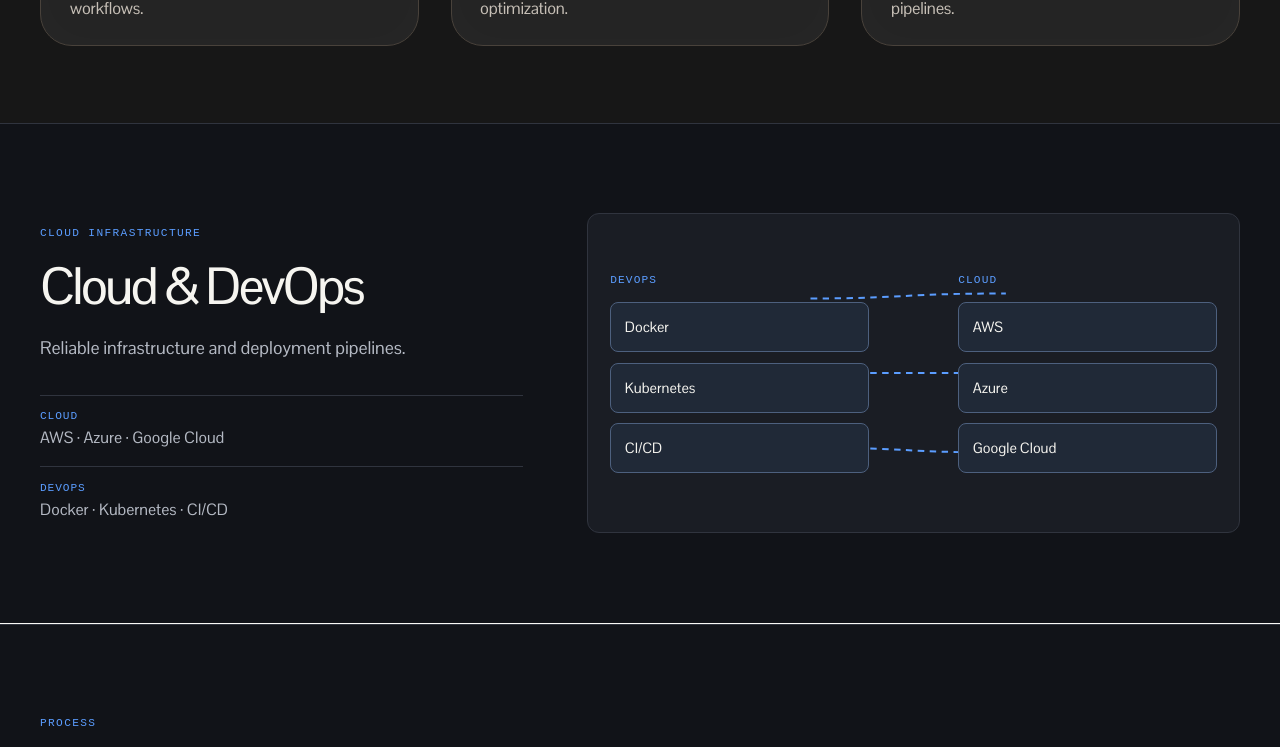
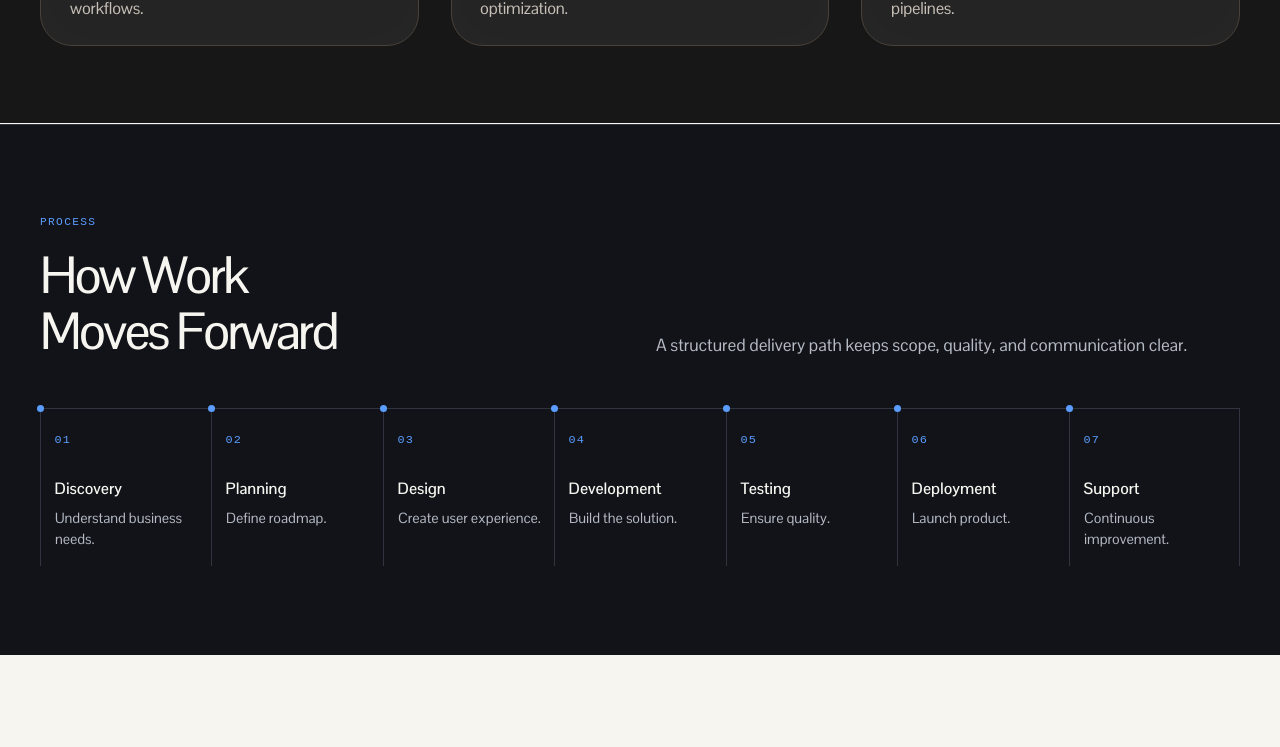
Before and after one commit to BracketDex-Technologies/BracketDex-Website, a Next.js app: page / in a window 1280 px wide. Shown: the part 2600-3347 px from the top of the page. Built offline with nearby package versions, Linux system fonts and the light colour scheme.

Commit message:
feat: remove Cloud panel from homepage and update related tests for service flow

```diff
--- a/src/components/home/post-hero/post-hero-home.tsx
+++ b/src/components/home/post-hero/post-hero-home.tsx
@@ -1,6 +1,5 @@
 import type { MarketingContent } from "@/content/marketing";
 import { FreshCta } from "@/components/home/fresh/cta-section";
-import { CloudPanel } from "@/components/home/fresh/cloud-panel";
 import { CapabilityIndex } from "@/components/home/fresh/capability-index";
 import { ProblemSection } from "@/components/home/fresh/problem-section";
 import { ProcessRail } from "@/components/home/fresh/process-rail";
@@ -20,7 +19,6 @@
       <TrustStrip content={content} />
       <ProblemSection content={content} />
       <ServicesBento content={content} />
-      <CloudPanel content={content} />
       <div className="bd-post-dark">
         <ProcessRail content={content} />
       </div>
```
Also changed, not shown: 2 other files (tests, documents, lock files or other folders).
